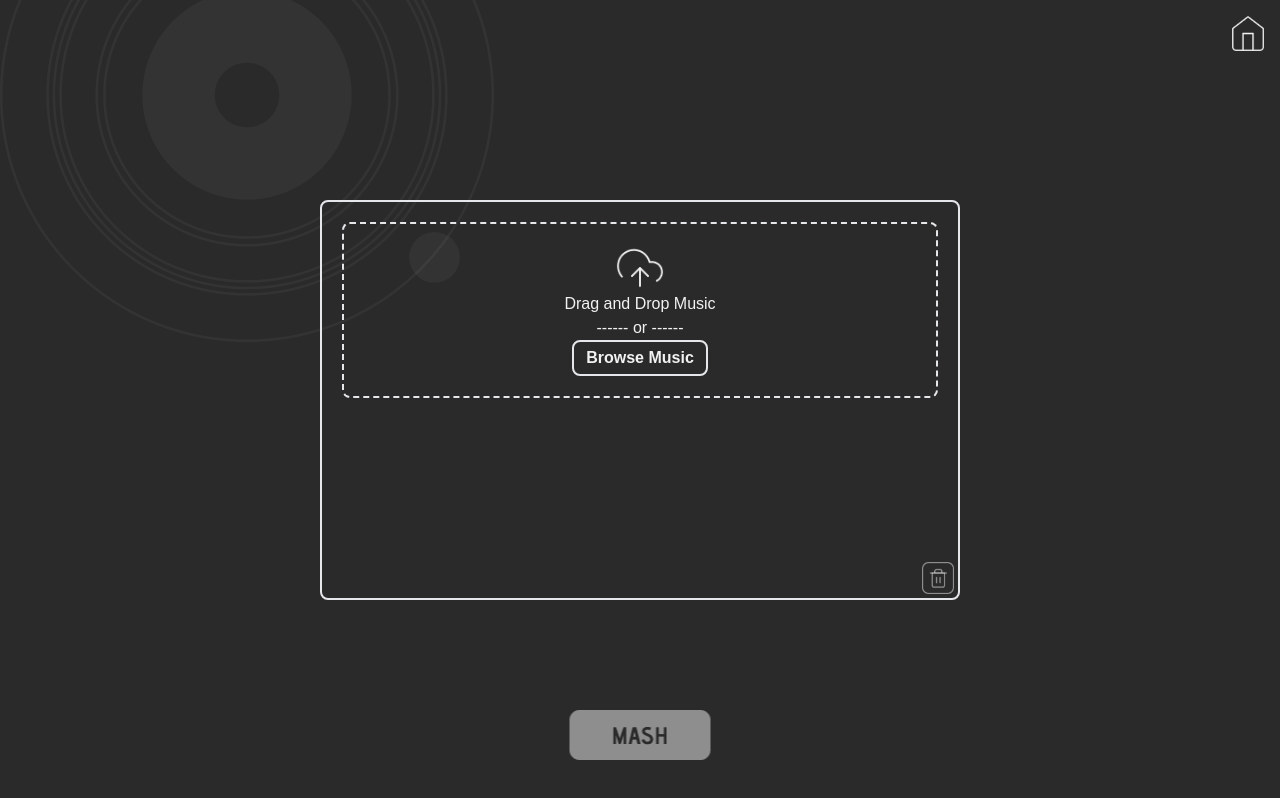
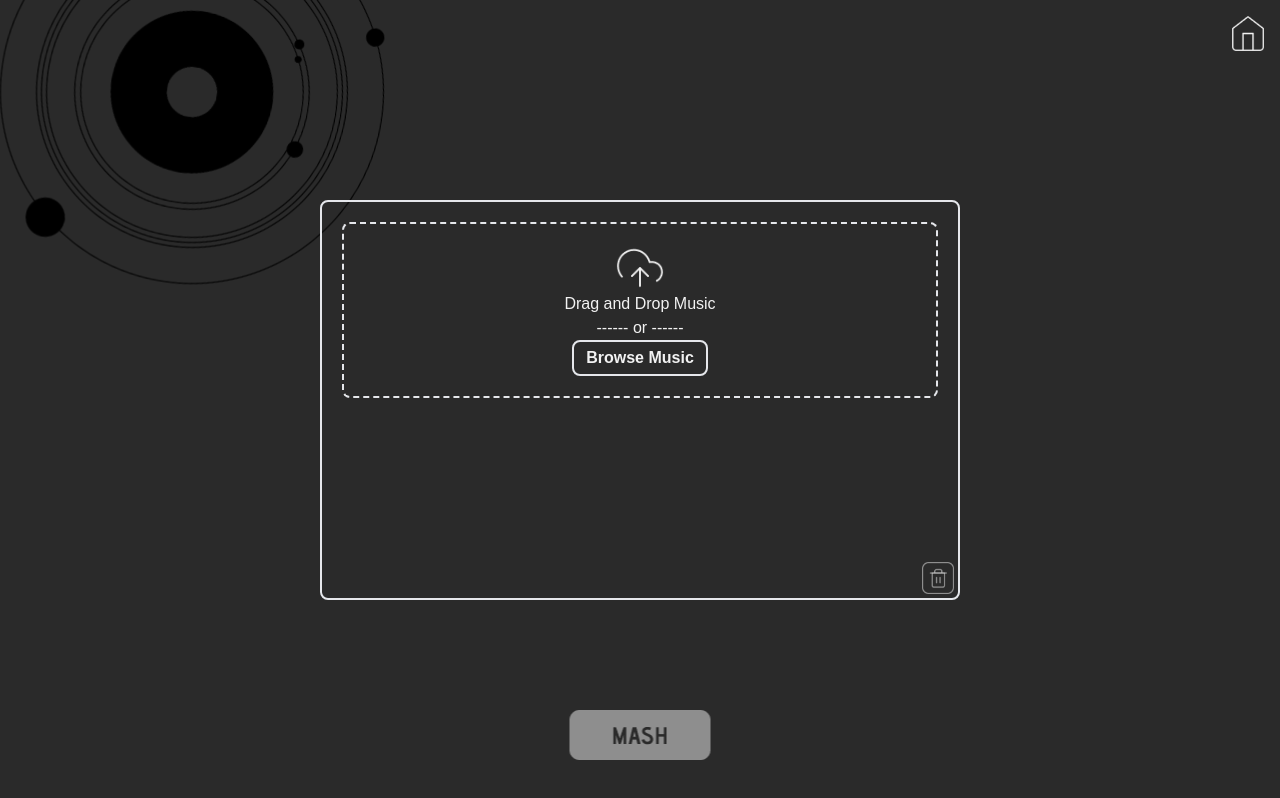
Before and after one commit to STCVIT/Music-Mashup-Frontend, a React (Create React App) app: page /DragDropOne in a window 1280 px wide. Built offline with nearby package versions, Linux system fonts and the light colour scheme; the HTML template or start-up script is replaced by a standard one.

Commit message:
spinny thing

```diff
--- a/src/Components/DragDropOne.js
+++ b/src/Components/DragDropOne.js
@@ -6,17 +6,18 @@ import dustbin_active from '../Images/dustbin_active.png'
 import mash_btn_inactive from '../Images/mash_btn_inactive.png'
 import mash_btn_active from '../Images/mash_btn_active.png'
 import home_white from '../Images/home_white.png'
+import circlesdesign from '../Images/circlesdesign.png'
 import { motion } from "framer-motion";
 
 
 export default function DragDropOne() {
 
     return (
-        <div className="bg-blackone min-w-screen min-h-screen relative overflow-hidden flex ">
+        <div className="bg-blackone min-w-screen min-h-screen relative overflow-hidden flex  ">
             <Link to='../LandingTwo'>
                 <motion.div whileHover={{scale: 1.2}} whileTap={{scale: 0.9}} className="absolute right-[1rem] top-[1rem] max-w-[2rem]"><img src={home_white} alt=""/></motion.div>
             </Link>
-            <img  alt = "BG Design" src={dragdrop} className="absolute"/>
+            <motion.img initial={{ y:-100}} animate={{rotate:360}} transition={{ ease: "linear", duration: 20, repeat: Infinity }}  alt = "BG Design" src={circlesdesign} className="absolue h-96 mr-96 top-[-50%]"/>
             <div className = "absolute top-[50%] left-[50%] translate-x-[-50%] translate-y-[-50%] border-2 rounded-lg min-h-[50%] min-w-[50%] text-whiteone">
                 <div className = "relative m-5 p-5 border-2 rounded-lg border-dashed">
                     <div className="flex flex-wrap items-center flex-col ">
--- a/tailwind.config.js
+++ b/tailwind.config.js
@@ -5,11 +5,14 @@ module.exports = {
   ],
   theme: {
     extend: {
-      colors : {
-        'blackone' : '#2A2A2A',
-        'whiteone' : '#F2F2F2',
+      colors: {
+        'blackone': '#2A2A2A',
+        'whiteone': '#F2F2F2',
+      },
+      animation: {
+        'spin-slow': 'spin 10s linear infinite',
       },
     },
-  },
-  plugins: [],
+    plugins: [],
+  }
 }
```
Also changed, not shown: src/Images/circlesdesign.png (added).
